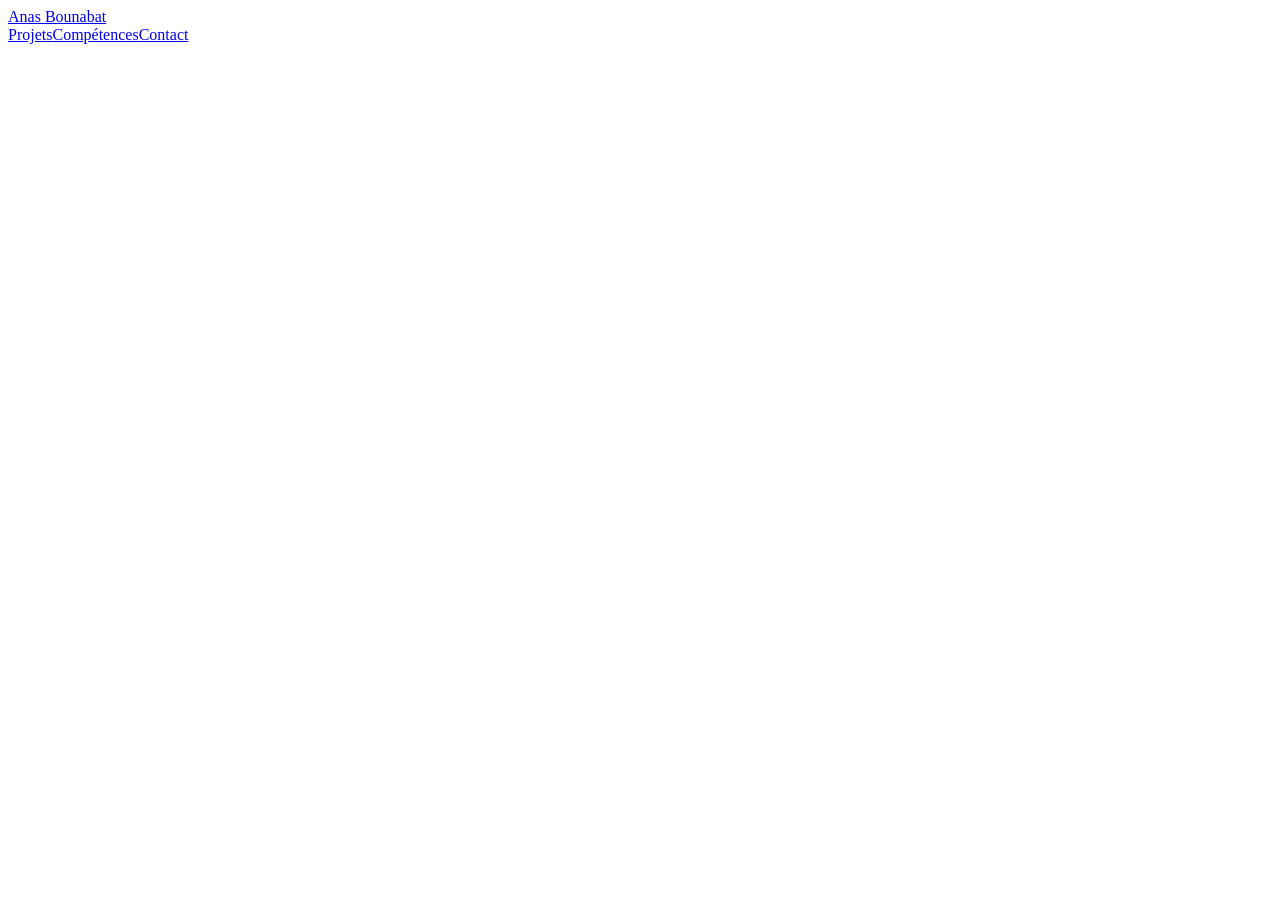
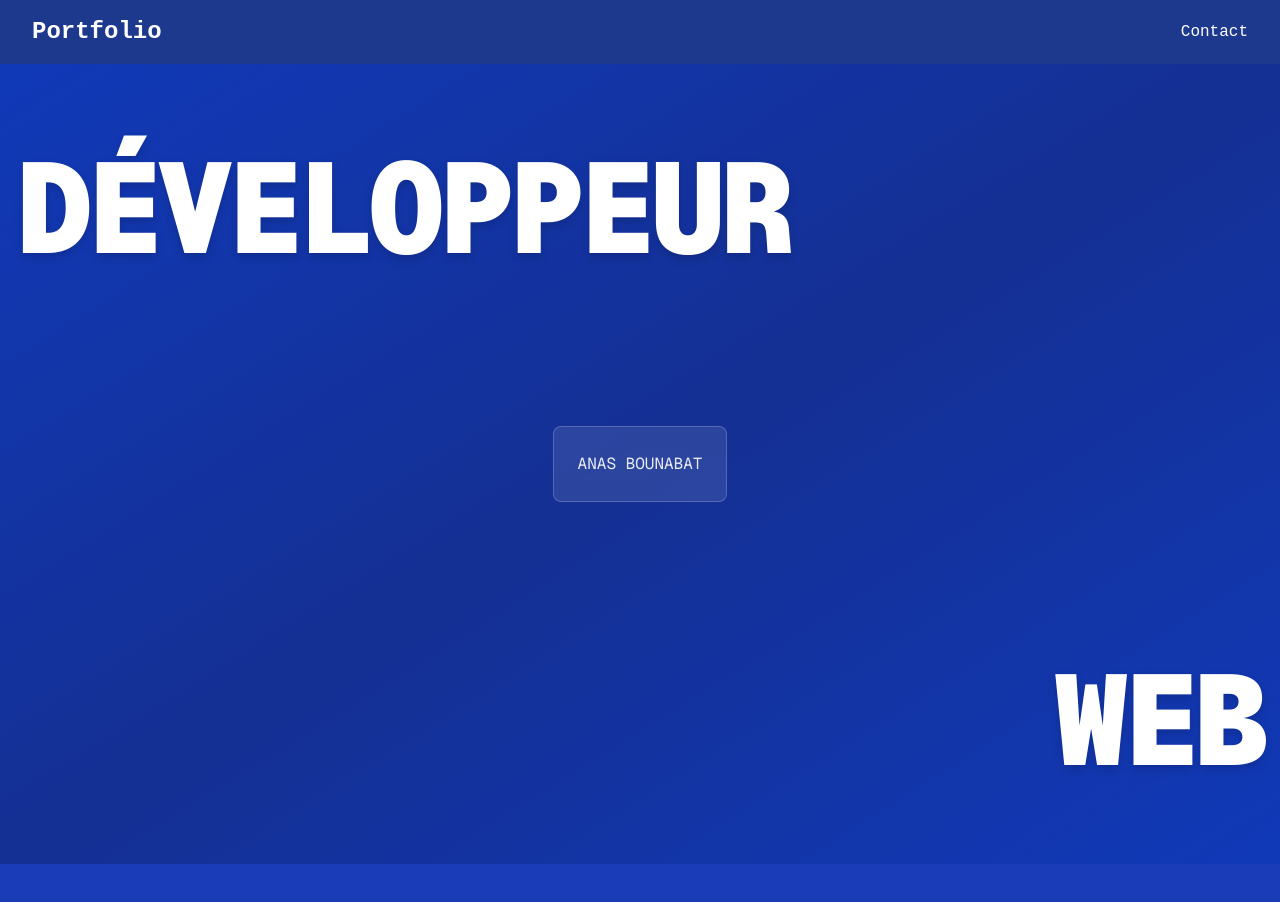
Before and after one commit to anasbounabat/portfolio_anas, a Next.js app in the folder nextjs/: page /home in a window 1280 px wide. Shown: the top 902 px of the page. Before the commit the page ends 800 px from the top, so only its background shows below. Built offline with nearby package versions, Linux system fonts and the light colour scheme.

Commit message:
Update layout.tsx

```diff
--- a/nextjs/app/layout.tsx
+++ b/nextjs/app/layout.tsx
@@ -1,32 +1,39 @@
-// app/components/header.tsx
-import Link from 'next/link';
+import type { Metadata } from "next";
+import { Geist, Geist_Mono } from "next/font/google";
+import "./globals.css";
+import Header from "@/app/components/header";
+import Footer from "@/app/components/footer";
 
-export default function Header() {
+
+const geistSans = Geist({
+  variable: "--font-geist-sans",
+  subsets: ["latin"],
+});
+
+const geistMono = Geist_Mono({
+  variable: "--font-geist-mono",
+  subsets: ["latin"],
+});
+
+export const metadata: Metadata = {
+  title: "Create Next App",
+  description: "Generated by create next app",
+};
+
+export default function RootLayout({
+  children,
+}: Readonly<{
+  children: React.ReactNode;
+}>) {
   return (
-    <header className="bg-blue-900 text-white py-4 sticky top-0 z-50">
-      <div className="max-w-7xl mx-auto px-4 sm:px-6 lg:px-8">
-        <div className="flex justify-between items-center">
-          {/* Logo/Brand */}
-          <div className="flex-shrink-0">
-            <Link href="/" className="font-bold text-2xl">
-              Anas Bounabat
-            </Link>
-          </div>
-
-          {/* Navigation Links - visible on all screen sizes */}
-          <nav className="flex space-x-6">
-            <Link href="/projects" className="hover:text-gray-300 transition duration-300">
-              Projets
-            </Link>
-            <Link href="/skills" className="hover:text-gray-300 transition duration-300">
-              Compétences
-            </Link>
-            <Link href="/contact" className="hover:text-gray-300 transition duration-300">
-              Contact
-            </Link>
-          </nav>
-        </div>
-      </div>
-    </header>
+    <html lang="en">
+      <body
+        className={`${geistSans.variable} ${geistMono.variable} antialiased`}
+      >
+        <Header />
+        {children}
+        <Footer />
+      </body>
+    </html>
   );
 }
```
